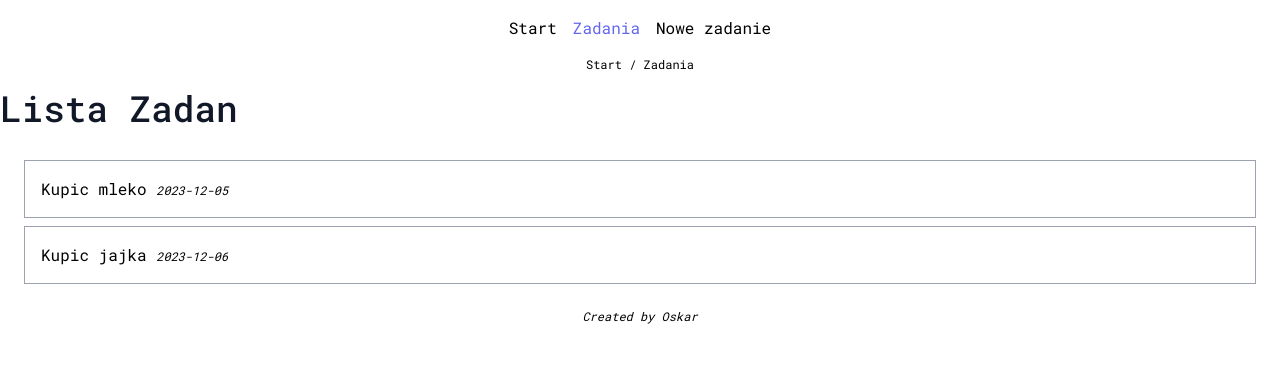
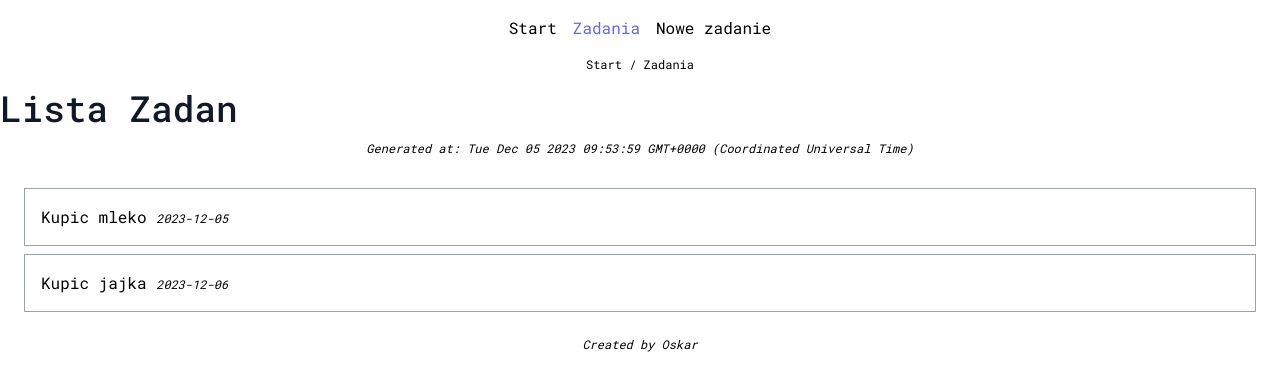
Before and after one commit to ewkaw/next, a Next.js app: page /tasks in a window 1280 px wide. Shown: the top 390 px of the page. Built offline with nearby package versions, Linux system fonts and the light colour scheme; data requests are answered from the project's data file.

Commit message:
static vs dynamic page rendering

```diff
--- /dev/null
+++ b/app/components/GeneratedAt.jsx
@@ -0,0 +1,9 @@
+
+// Komponnet wyswietla informacje o tym, kiedy dana strona jest generowana
+export const GeneratedAt = () => {
+    return (
+        <p className="text-center text-xs italic my-3">
+            Generated at: {new Date().toString()}
+        </p>
+    );
+}
--- a/app/tasks/new/page.jsx
+++ b/app/tasks/new/page.jsx
@@ -1,9 +1,12 @@
+import { GeneratedAt } from "@/app/components/GeneratedAt";
 import { H1 } from "../../components/H1";
 
 export default function NewTaskPage() {
     return (
         <>
             <H1>Dodaj nowe zadanie</H1>
+
+            <GeneratedAt />
         </>
     );
 }
--- a/app/tasks/page.jsx
+++ b/app/tasks/page.jsx
@@ -1,4 +1,8 @@
+import { GeneratedAt } from "../components/GeneratedAt";
 import { H1 } from "../components/H1";
+
+// Wymuszenie aby strona byla generowana na zadanie ( next.js domyslnie bedzie probowal wygenerowac strony statyczne )
+export const dynamic = 'force-dynamic';
 
 const listTasks = () => fetch('http://localhost:3003/tasks')
     .then(res => res.json())
@@ -10,6 +14,8 @@ export default async function TaskListPage() {
     return (
         <>
             <H1>Lista Zadan</H1>
+
+            <GeneratedAt />
 
             {tasks.length === 0 && <p>Brak zadan do zrobienia :)</p>}
 
```
